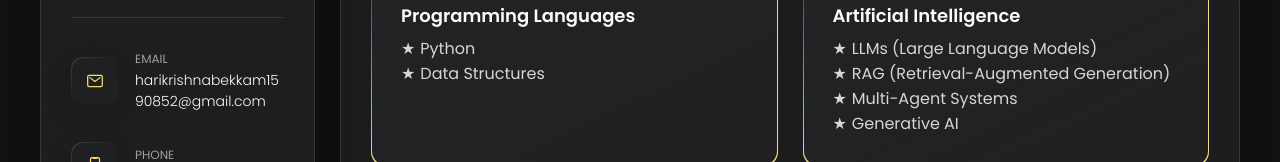
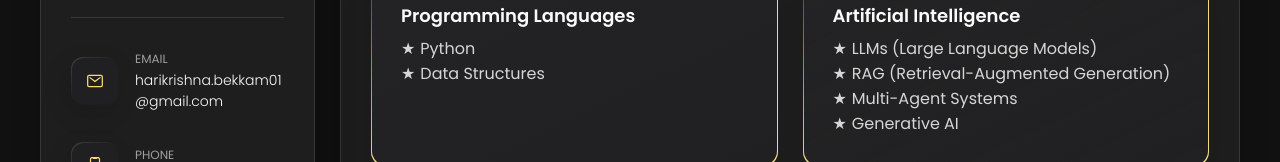
Before and after one commit to HariKrishna070/portfolio, a React (Vite) app: page / in a window 1280 px wide. Shown: the part 413-575 px from the top of the page. Built offline with nearby package versions, Linux system fonts and the light colour scheme; no server answers; what groq-sdk would draw is missing.

Commit message:
email updated

```diff
--- a/src/components/Sidebar.jsx
+++ b/src/components/Sidebar.jsx
@@ -33,11 +33,11 @@ function Sidebar({ isOpen, onToggle }) {
               <p className="contact-title">Email</p>
               {/* word-break so the long address wraps cleanly on all screens */}
               <a
-                href="mailto:harikrishnabekkam1590852@gmail.com"
+                href="mailto:harikrishna.bekkam01@gmail.com"
                 className="contact-link"
                 style={{ wordBreak: 'break-all' }}
               >
-                harikrishnabekkam1590852@gmail.com
+                harikrishna.bekkam01@gmail.com
               </a>
             </div>
           </li>
```
